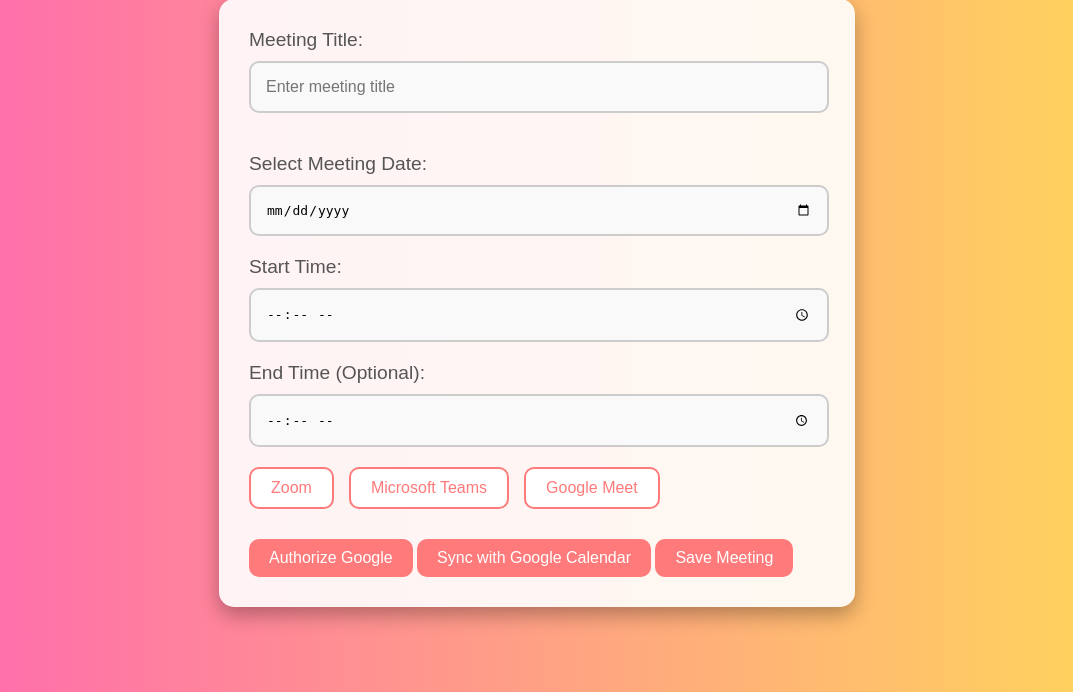
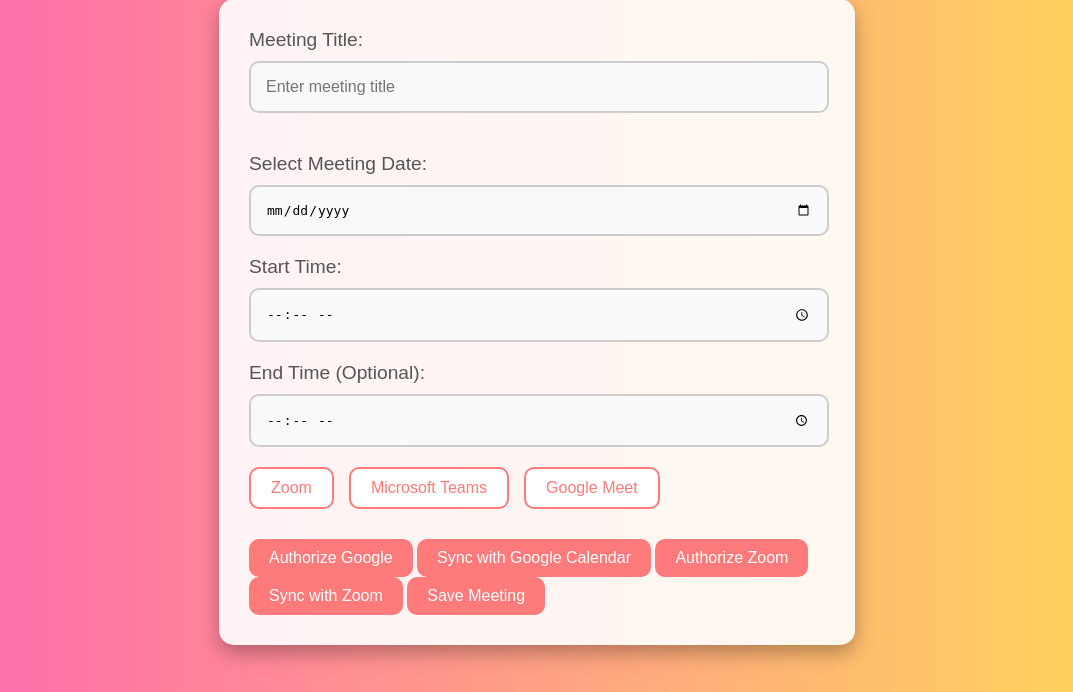
Before and after one commit to Zocha1/RemoteMeetingNotesGen, a Flask app: page /plan-meeting in a window 1280 px wide. Shown: the part 128-820 px from the top of the page, without its empty margins (103-1176 px from the left). Run offline with Flask 3, Linux system fonts and the light colour scheme.

Commit message:
zoom auth added

```diff
--- a/backend/flask_api/app/__init__.py
+++ b/backend/flask_api/app/__init__.py
@@ -5,6 +5,7 @@ import os
 def create_app():
     app = Flask(__name__)
     app.secret_key = os.getenv('SECRET_KEY', 'default_secret_key')
+
     os.environ['OAUTHLIB_INSECURE_TRANSPORT'] = '1'
     # Configure upload folder
     base_dir = os.path.abspath(os.path.join(os.path.dirname(__file__), '..', '..', '..'))
--- a/backend/flask_api/app/routes.py
+++ b/backend/flask_api/app/routes.py
@@ -6,6 +6,9 @@ from .models import *
 from PIL import Image
 import pytesseract
 from pytesseract import Output
+import requests
+
+
 
 # Define Blueprint
 main_routes = Blueprint('main', __name__)
@@ -203,16 +206,17 @@ def notes():
 def plan_meeting():
     return render_template('calendar.html')
 
+#SYNCHRONIZACJA Z GOOGLE CALENDAR
+
 credentials_path = "instance/client_secret.json"
-#SYNCHRONIZACJA Z GOOGLE CALENDAR
+
 from google_auth_oauthlib.flow import Flow
 from googleapiclient.discovery import build
 from flask import session, redirect, request, url_for
 
 @main_routes.route('/authorize-google', methods=['GET'])
 def authorize_google():
-    current_path = os.getcwd()
-    print(f"My current path is: {current_path}")
+
     flow = Flow.from_client_secrets_file(
         credentials_path,
         scopes=['https://www.googleapis.com/auth/calendar'],
@@ -231,10 +235,6 @@ from google.oauth2.credentials import Credentials
 
 @main_routes.route('/oauth2callback', methods=['GET'])
 def oauth2callback():
-    # Debugowanie sesji
-    print("Sesja przed zapisaniem tokena:", session)
-    current_path = os.getcwd()
-    print(f"My current path is: {current_path}")
 
     state = session['state']
     if not os.path.exists(credentials_path):
@@ -306,3 +306,141 @@ def sync_google_calendar():
         return jsonify({'message': 'Event created successfully', 'event_id': created_event['id']}), 201
     except Exception as e:
         return jsonify({'error': str(e)}), 500
+
+
+#ZOOM
+
+@main_routes.route('/zoom/authorize', methods=['GET'])
+def zoom_authorize():
+    client_id = os.getenv('ZOOM_CLIENT_ID')
+    redirect_uri = "http://localhost:5000/zoom/oauth2callback"
+    authorization_url = f"https://zoom.us/oauth/authorize?response_type=code&client_id={client_id}&redirect_uri={redirect_uri}"
+    return redirect(authorization_url)
+
+
+import base64
+
+@main_routes.route('/zoom/oauth2callback', methods=['GET'])
+def zoom_callback():
+    code = request.args.get('code')
+    if not code:
+        return jsonify({'error': 'Authorization code not found'}), 400
+
+    # Exchange code for access token
+    token_url = "https://zoom.us/oauth/token"
+    client_id = os.getenv('ZOOM_CLIENT_ID')
+    client_secret = os.getenv('ZOOM_CLIENT_SECRET')
+    redirect_uri = "http://localhost:5000/zoom/oauth2callback"
+
+    # Properly encode client_id and client_secret
+    credentials = f"{client_id}:{client_secret}"
+    encoded_credentials = base64.b64encode(credentials.encode('utf-8')).decode('utf-8')
+    headers = {
+        'Authorization': f'Basic {encoded_credentials}',
+        'Content-Type': 'application/x-www-form-urlencoded'
+    }
+    data = {
+        'grant_type': 'authorization_code',
+        'code': code,
+        'redirect_uri': redirect_uri,
+    }
+
+    response = requests.post(token_url, headers=headers, data=data)
+    if response.status_code == 200:
+        tokens = response.json()
+        session['zoom_access_token'] = tokens['access_token']
+        return jsonify({'message': 'Zoom authorized successfully', 'tokens': tokens})
+    else:
+        return jsonify({'error': response.json()}), response.status_code
+
+
+@main_routes.route('/zoom/create-meeting', methods=['POST'])
+def create_zoom_meeting():
+    if 'zoom_access_token' not in session:
+        return jsonify({'error': 'User not authorized with Zoom'}), 401
+
+    access_token = session['zoom_access_token']
+    headers = {'Authorization': f'Bearer {access_token}'}
+    meeting_data = {
+        "topic": "Test Meeting",
+        "type": 2,
+        "start_time": "2025-01-10T15:00:00Z",
+        "duration": 30,
+        "timezone": "UTC"
+    }
+
+    response = requests.post("https://api.zoom.us/v2/users/me/meetings", headers=headers, json=meeting_data)
+    if response.status_code == 201:
+        return jsonify(response.json())
+    else:
+        return jsonify({'error': response.json()}), response.status_code
+
+
+
+@main_routes.route('/zoom/sync-meeting', methods=['POST'])
+def zoom_sync_meeting():
+
+    if 'zoom_access_token' not in session:
+        return jsonify({'error': 'User not authorized with Zoom'}), 401
+    # Retrieve meeting details from request
+    data = request.get_json()
+    title = data.get('title', 'New Meeting')
+    start_time = data.get('start_time')  # Example: '2025-01-10T15:00:00Z'
+    end_time = data.get('end_time')  # Example: '2025-01-10T15:30:00Z'
+    duration = data.get('duration', 30)  # Optional: Duration in minutes
+
+    if not start_time or not end_time:
+        return jsonify({'error': 'Start time and end time are required'}), 400
+
+    # Calculate meeting duration if not provided
+    if not duration:
+        start_dt = datetime.fromisoformat(start_time)
+        end_dt = datetime.fromisoformat(end_time)
+        duration = int((end_dt - start_dt).total_seconds() / 60)
+
+    access_token = session['zoom_access_token']
+    headers = {
+        'Authorization': f'Bearer {access_token}',
+        'Content-Type': 'application/json'
+    }
+
+    meeting_data = {
+        "topic": title,
+        "type": 2,  # Scheduled meeting
+        "start_time": start_time,
+        "duration": duration,
+        "timezone": "UTC",
+        "settings": {
+            "join_before_host": True,
+            "mute_upon_entry": True,
+            "waiting_room": True,
+        }
+    }
+
+    # Create meeting via Zoom API
+    print("Headers:", headers)
+    print("Meeting Data:", meeting_data)
+
+    response = requests.post("https://api.zoom.us/v2/users/me/meetings", headers=headers, json=meeting_data)
+    print("Zoom Response Status Code:", response.status_code)
+    print("Zoom Response Content:", response.json())
+
+
+    if response.status_code == 201:
+        zoom_meeting = response.json()
+        # Save Zoom meeting details to the database
+        new_meeting = Meetings(
+            title=zoom_meeting['topic'],
+            scheduled_time=datetime.fromisoformat(start_time),
+            platform="Zoom"
+        )
+        db.session.add(new_meeting)
+        db.session.commit()
+
+        return jsonify({
+            'message': 'Meeting synchronized with Zoom successfully',
+            'zoom_meeting': zoom_meeting,
+            'local_meeting_id': new_meeting.meeting_id
+        }), 201
+    else:
+        return jsonify({'error': response.json()}), response.status_code
--- a/backend/flask_api/app/static/script.js
+++ b/backend/flask_api/app/static/script.js
@@ -53,3 +53,28 @@ async function syncMeeting() {
         console.error("Error syncing meeting:", err);
     }
 }
+
+
+async function authorizeZoom() {
+    window.open('/zoom/authorize', '_blank');
+}
+
+async function syncZoomMeeting() {
+    const meetingData = {
+        title: document.getElementById('meeting-title').value,
+        start_time: document.getElementById('meeting-date').value + 'T' + document.getElementById('start-time').value + ':00Z',
+        end_time: document.getElementById('meeting-date').value + 'T' + document.getElementById('end-time').value + ':00Z',
+    };
+    const response = await fetch('/zoom/sync-meeting', {
+        method: 'POST',
+        headers: { 'Content-Type': 'application/json' },
+        body: JSON.stringify(meetingData)
+    });
+    const data = await response.json();
+    if (response.ok) {
+        alert('Meeting synchronized with Zoom successfully!');
+        console.log(data);
+    } else {
+        alert(`Error: ${data.error}`);
+    }
+}
--- a/backend/flask_api/app/templates/calendar.html
+++ b/backend/flask_api/app/templates/calendar.html
@@ -133,10 +133,15 @@
             <button type="button" onclick="authorizeGoogle()">Authorize Google</button>
             <button type="button" onclick="syncMeeting()">Sync with Google Calendar</button>
 
+            <button type="button" onclick="authorizeZoom()">Authorize Zoom</button>
+            <button type="button" onclick="syncZoomMeeting()">Sync with Zoom</button>
+
+
 
             <button type="submit">Save Meeting</button>
         </form>
     </div>
     <script src="../static/script.js"></script>
+
 </body>
 </html>
```
Also changed, not shown: backend/flask_api/main.py (line endings or trailing spaces).
